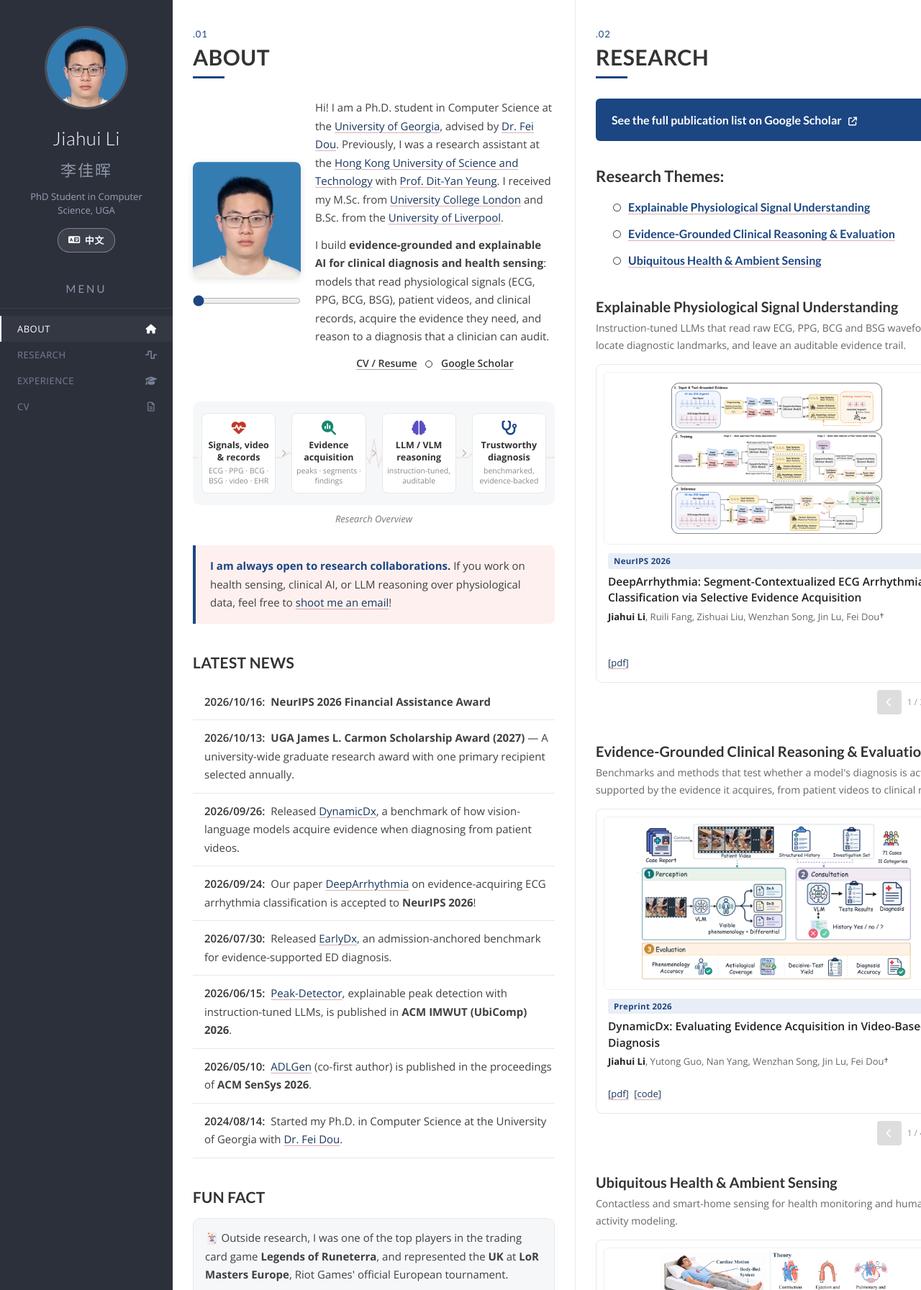
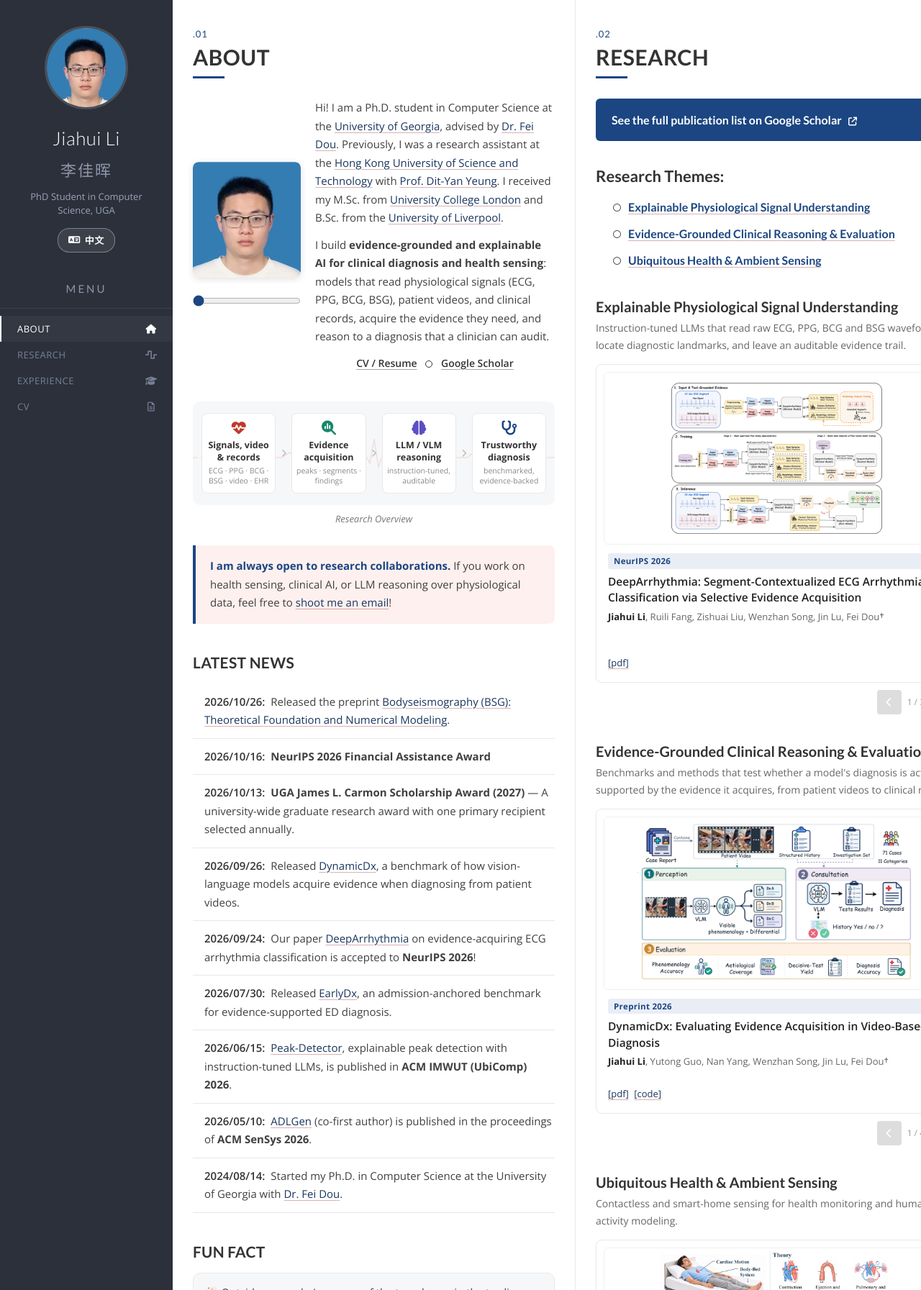
Before and after one commit to jimmylihui/jimmylihui.github.io, a Jekyll site: the page built from _pages/about.html, in a window 1280 px wide, cut to the strip 0-1793 px from the top of the page. Shown: the whole strip at 72% size. Built offline with Jekyll 4.4.1, drawn with Linux system fonts in a browser that asks for light colours; a style sheet for code colours, icons or effects is not loaded.

Commit message:
Add BSG preprint release to homepage news

```diff
--- a/_data/news.yml
+++ b/_data/news.yml
@@ -1,5 +1,8 @@
 # Newest first. `date` is YYYY/MM/DD (or YYYY/MM when the exact day is unknown);
 # `text` / `text_zh` may contain HTML.
+- date: "2026/10/26"
+  text: 'Released the preprint <a href="https://arxiv.org/abs/2610.35844">Bodyseismography (BSG): Theoretical Foundation and Numerical Modeling</a>.'
+  text_zh: '发布预印本 <a href="https://arxiv.org/abs/2610.35844">Bodyseismography (BSG): Theoretical Foundation and Numerical Modeling</a>。'
 - date: "2026/10/16"
   text: '<b>NeurIPS 2026 Financial Assistance Award</b>'
   text_zh: '获得 <b>NeurIPS 2026 参会资助</b>。'
```
